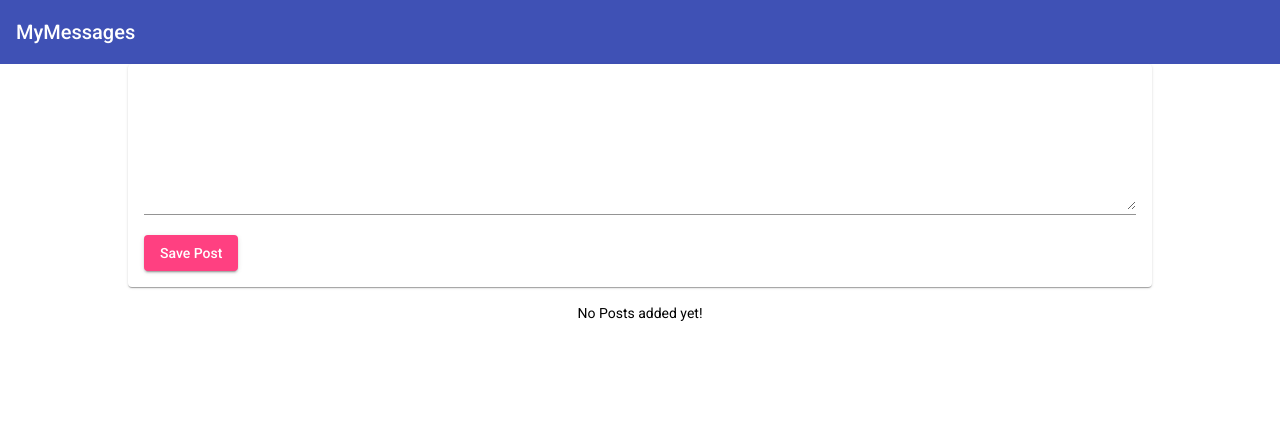
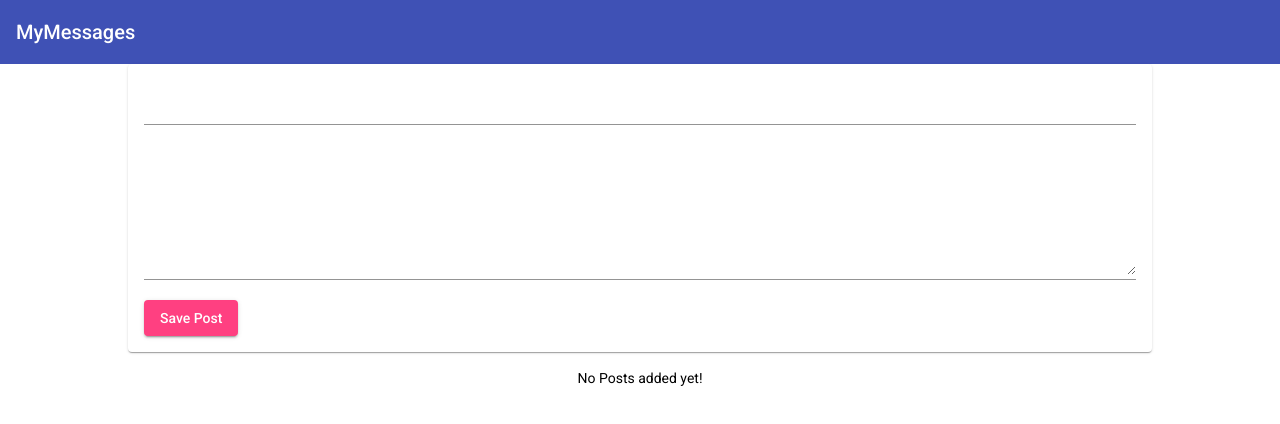
Before and after one commit to sandeepnunna90/mean-course, an Angular app: page / in a window 1280 px wide. Shown: the top 424 px of the page. Built offline with nearby package versions, Linux system fonts and the light colour scheme.

Commit message:
Workflow: Create Posts and list them in Post List
Phase 1:
- Create an input in post create for title & content
- Use 2-way binding using ngModel to bind the inputs
- emit the created post in the form of an event using event emitter
- Use the @Output decorator to bind the eventEmitter

```diff
--- a/src/app/posts/post-create/post-create.component.html
+++ b/src/app/posts/post-create/post-create.component.html
@@ -1,6 +1,9 @@
 <mat-card>
   <mat-form-field>
-    <textarea matInput rows="6" [(ngModel)]="enteredValue"></textarea>
+    <input matInput type="text" [(ngModel)]="enteredTitle">
+  </mat-form-field>
+  <mat-form-field>
+    <textarea matInput rows="6" [(ngModel)]="enteredContent"></textarea>
   </mat-form-field>
   <button mat-raised-button color="accent" (click)="onAddPost()">Save Post</button>
 </mat-card>
--- a/src/app/posts/post-create/post-create.component.ts
+++ b/src/app/posts/post-create/post-create.component.ts
@@ -1,4 +1,4 @@
-import { Component } from '@angular/core';
+import { Component, EventEmitter, Output } from '@angular/core';
 
 @Component({
   selector: 'app-post-create',
@@ -6,10 +6,15 @@
   styleUrls: ['./post-create.component.css']
 })
 export class PostCreateComponent {
-  enteredValue = '';
-  newPost = 'NO CONTENT';
+  enteredTitle = '';
+  enteredContent = '';
+  @Output() postCreated = new EventEmitter();
 
   onAddPost(): void {
-    this.newPost = this.enteredValue;
+    const post = {
+      title: this.enteredTitle,
+      content: this.enteredContent
+    };
+    this.postCreated.emit(post);
   }
 }
```
